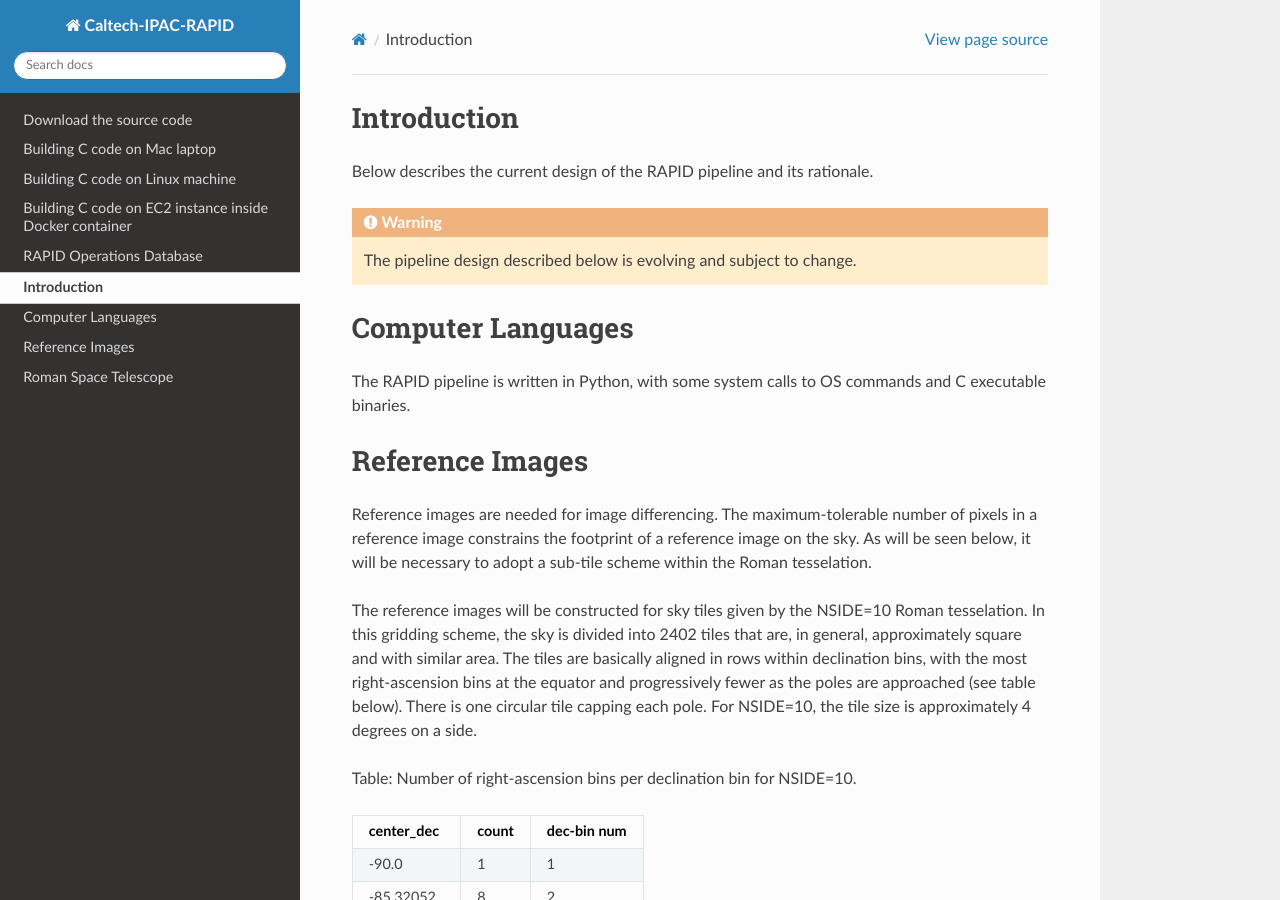
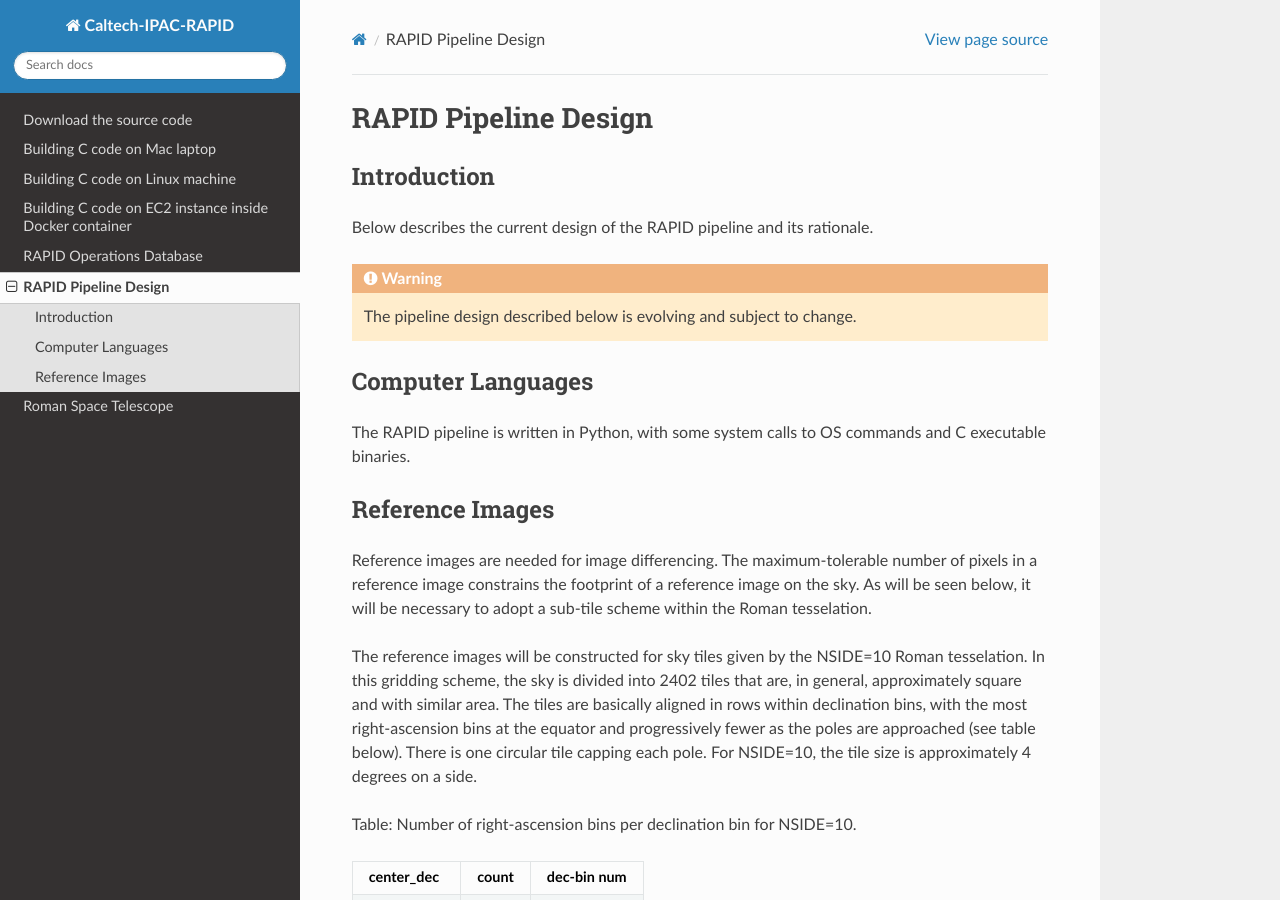
Before and after one commit to Caltech-IPAC/rapid, a Sphinx documentation site: the page built from docs/source/pl/pl.rst, in a window 1280 px wide and 900 px high. Built offline with Sphinx 7.4.7 and the Read the Docs theme 2.0.0, drawn with Linux system fonts in a browser that asks for light colours.

Commit message:
Added back page header for continuity.

```diff
--- a/docs/source/pl/pl.rst
+++ b/docs/source/pl/pl.rst
@@ -1,5 +1,8 @@
+RAPID Pipeline Design
+####################################################
+
 Introduction
-####################################################
+************************************
 Below describes the current design of the RAPID pipeline and its rationale.
 
 .. warning::
@@ -7,13 +10,13 @@ Below describes the current design of the RAPID pipeline and its rationale.
 
 
 Computer Languages
-####################################################
+************************************
 
 The RAPID pipeline is written in Python, with some system calls to OS commands and C executable binaries.
 
 
 Reference Images
-####################################################
+************************************
 
 Reference images are needed for image differencing.  The maximum-tolerable number of pixels in a reference image
 constrains the footprint of a reference image on the sky.  As will be seen below, it will be necessary to adopt
```
